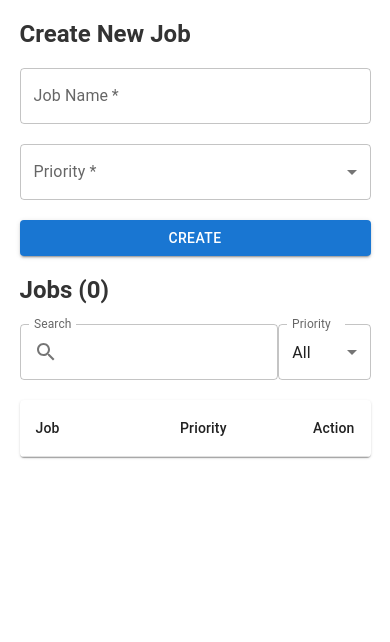
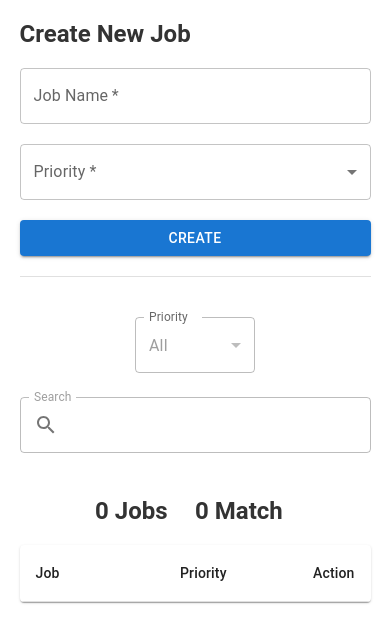
Before and after one commit to yusufkorkmaz/Create-Job-Project, a React (Create React App) app: page / in a window 390 px wide. Shown: the top 642 px of the page. Built offline with nearby package versions, Linux system fonts and the light colour scheme.

Commit message:
styles update

```diff
--- a/src/App.js
+++ b/src/App.js
@@ -1,4 +1,4 @@
-import { Alert, Button, FormControl, IconButton, InputAdornment, InputLabel, MenuItem, Modal, Paper, Select, Snackbar, Table, TableBody, TableCell, TableContainer, TableHead, TableRow, TextField } from '@mui/material';
+import { Alert, Button, Divider, FormControl, IconButton, InputAdornment, InputLabel, MenuItem, Modal, Paper, Select, Snackbar, Table, TableBody, TableCell, TableContainer, TableHead, TableRow, TextField } from '@mui/material';
 import { Box } from '@mui/system';
 import EditIcon from '@mui/icons-material/Edit';
 import DeleteIcon from '@mui/icons-material/Delete';
@@ -115,10 +115,16 @@ function App() {
       </Box>
     </Box>
   }
-
   const searchArea = () => {
     return <Box className='search-area'>
+      <Box className='job-content-headers'>
+        <h2 className='jobs-header'>{jobs.length} Jobs</h2>
+        <h2 className='jobs-header'>{whichArrayUse.length} Match</h2>
+      </Box>
+
+      <Box className='search-input-wrapper' >
         <TextField
+          disabled={jobs.length === 0}
           InputProps={{
             startAdornment: (
               <InputAdornment position="start">
@@ -127,9 +133,14 @@ function App() {
             )
           }}
           onChange={searchOnTable} id="search-input" className='search-input' label="Search" variant="outlined" />
+
+      </Box>
+
       <FormControl className='select-priority-in-search'  >
         <InputLabel id="demo-simple-select-label">Priority</InputLabel>
         <Select
+          disabled={jobs.length === 0}
+
           labelId="demo-simple-select-label"
           label="Priority *"
           id="demo-simple-select"
@@ -143,33 +154,12 @@ function App() {
           <MenuItem value={'Trivial'}>Trivial</MenuItem>
         </Select>
       </FormControl>
+
     </Box>
   }
-
-  useEffect(() => {
-    if (searchInputText.length > 0 && searchPriority !== 'All') {
-      const filteredJobs = jobs.filter(job => job.name.toLowerCase().includes(searchInputText.toLowerCase()) && job.priority.toLowerCase().includes(searchPriority.toLowerCase()));
-      setWhichArrayUse(filteredJobs);
-    } else if (searchInputText.length > 0 && searchPriority === 'All') {
-      const filteredJobs = jobs.filter(job => job.name.toLowerCase().includes(searchInputText.toLowerCase()));
-      setWhichArrayUse(filteredJobs);
-    } else if (searchPriority !== 'All') {
-      const filteredJobs = jobs.filter(job => job.priority === searchPriority);
-      setWhichArrayUse(filteredJobs);
-    } else {
-      setWhichArrayUse(jobs);
-    }
-  }, [searchInputText, searchPriority, jobs])
-
-  return (
-    <div className="App">
-
-      {createJobSection()}
-
-      <Box>
-        <h2>Jobs ({jobs.length})</h2>
+  const jobsArea = () => {
+    return <Box>
       {searchArea()}
-
       <TableContainer component={Paper}>
         <Table aria-label="customized table">
           <TableHead>
@@ -202,11 +192,9 @@ function App() {
         </Table>
       </TableContainer>
     </Box>
-
-
-
-
-      <Modal
+  }
+  const editModal = () => {
+    return <Modal
       open={openJobEditModal}
       onClose={() => setOpenJobEditModal(false)}
       aria-labelledby="parent-modal-title"
@@ -245,7 +233,9 @@ function App() {
         </Box>
       </Box>
     </Modal>
-      <Modal
+  }
+  const deleteJobModal = () => {
+    return <Modal
       open={openJobDeleteModal}
       onClose={() => setOpenJobDeleteModal(false)}
       aria-labelledby="parent-modal-title"
@@ -264,8 +254,36 @@ function App() {
           </Box>
         </Box>
       </Box>
+    </Modal>
+  }
 
-      </Modal>
+  useEffect(() => {
+    if (searchInputText.length > 0 && searchPriority !== 'All') {
+      const filteredJobs = jobs.filter(job => job.name.toLowerCase().includes(searchInputText.toLowerCase()) && job.priority.toLowerCase().includes(searchPriority.toLowerCase()));
+      setWhichArrayUse(filteredJobs);
+    } else if (searchInputText.length > 0 && searchPriority === 'All') {
+      const filteredJobs = jobs.filter(job => job.name.toLowerCase().includes(searchInputText.toLowerCase()));
+      setWhichArrayUse(filteredJobs);
+    } else if (searchPriority !== 'All') {
+      const filteredJobs = jobs.filter(job => job.priority === searchPriority);
+      setWhichArrayUse(filteredJobs);
+    } else {
+      setWhichArrayUse(jobs);
+    }
+  }, [searchInputText, searchPriority, jobs])
+
+  return (
+    <div className="App">
+
+      {createJobSection()}
+
+      {<Divider />}
+
+      {jobsArea()}
+
+      {editModal()}
+
+      {deleteJobModal()}
 
       <Snackbar
         open={openErrorSnackbar}
--- a/src/App.scss
+++ b/src/App.scss
@@ -42,21 +42,32 @@ $color in $priority-colors {
 .search-area {
   display: flex;
   flex-direction: row;
-  justify-content: flex-end;
-  margin: 20px 0;
+  align-items: center;
+  justify-content: space-between;
+  margin-top: 40px;
+}
+
+.jobs-header {
+  min-width: 100px;
+}
+
+
+.search-input-wrapper {
+  width: 100%;
+  padding: 0 40px;
 }
 
 .search-input {
   display: flex;
   flex-direction: row;
+  width: 100%;
+
   justify-content: space-between;
-  margin-right: 10px;
 }
 
 .select-priority-in-search {
-  width: 100px;
+  width: 120px;
 }
-
 
 .no-job-text {
   font-weight: 600;
@@ -146,6 +157,21 @@ $color in $priority-colors {
   .delete-job-modal {
     justify-content: space-around;
   }
+
+
+  .job-content-headers {
+    display: flex;
+  }
+
+  .search-input-wrapper {
+    margin: 24px 0;
+    padding: 0;
+  }
+
+  .search-area {
+    flex-direction: column-reverse;
+    align-items: center;
+  }
 }
 
 @media screen and (max-width: 480px) {
```
Lines whose indentation alone changed are shown as unchanged.
